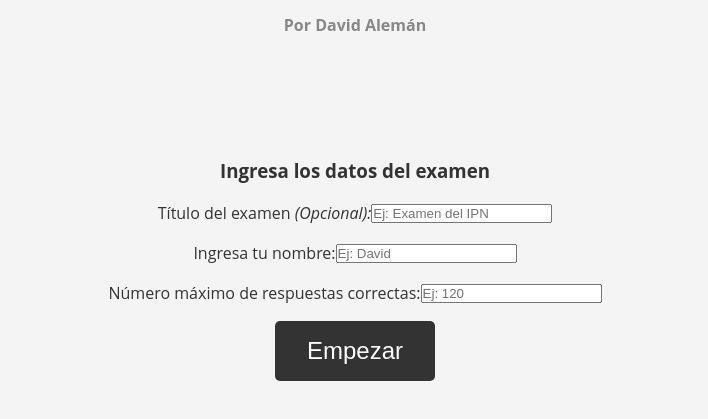
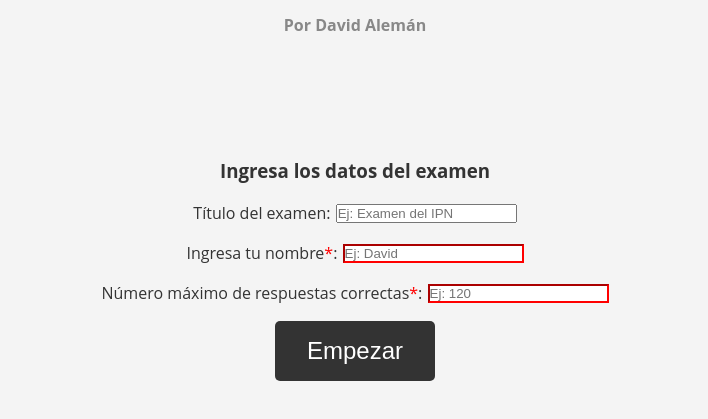
Before and after one commit to dvd-22/calificador, a plain HTML site: page index.html in a window 1280 px wide. Both pictures are taken after a click on the button "Empezar". Shown: the part 205-624 px from the top of the page, without its empty margins (285-993 px from the left). Drawn offline with Linux system fonts and the light colour scheme.

Commit message:
Added required to certain inputs

```diff
--- a/form.js
+++ b/form.js
@@ -21,6 +21,8 @@ MAX_BUENAS.addEventListener("change", function () {
 
 SUBMIT.addEventListener("click", function () {
 	if (nombreUsuario === "" || maxBuenas === 0) {
+		NOMBRE.style.borderColor = "red";
+		MAX_BUENAS.style.borderColor = "red";
 		alert("Rellena los campos requeridos");
 	} else {
 		localStorage.setItem("nombre", nombreUsuario);
--- a/index.html
+++ b/index.html
@@ -15,24 +15,26 @@
         <form id="datos" class="center">
             <h3>Ingresa los datos del examen</h3>
             <div id="titulo-parent" class="center">
-                <label for="titulo">Título del examen <i>(Opcional): </i></label>
+                <label for="titulo">Título del examen:&ThickSpace;</label>
                 <input name="titulo" id="titulo" type="text" placeholder="Ej: Examen del IPN">
             </div>
 
             <div id="nombre-parent" class="center">
-                <label for="nombre">Ingresa tu nombre: </label>
+                <label for="nombre">Ingresa tu nombre<span class="req">*</span>:&ThickSpace;</label>
                 <input name="nombre" id="nombre" type="text" placeholder="Ej: David" required>
             </div>
 
             <div id="max-buenas-parent" class="center">
-                <label for="max-buenas">Número máximo de respuestas correctas: </label>
+                <label for="max-buenas">Número máximo de respuestas correctas<span
+                        class="req">*</span>:&ThickSpace;</label>
                 <input name="max-buenas" id="max-buenas" type="number" min="0" placeholder="Ej: 120" required>
             </div>
 
             <button type="button" id="submit" class="boton">Empezar</button>
-        </form>
+    </div>
+    </form>
 
-        <script src="./form.js"></script>
+    <script src="./form.js"></script>
 </body>
 
 </html>
--- a/style.css
+++ b/style.css
@@ -45,6 +45,23 @@ h2 {
 #datos {
 	height: 50vh;
 	gap: 1rem;
+}
+
+.req {
+	color: red;
+}
+
+.req:hover::after {
+	position: absolute;
+	content: "Requerido";
+	font-size: 0.8rem;
+	border: solid black 1px;
+	border-top-left-radius: 15px;
+	border-bottom-left-radius: 15px;
+	color: rgb(255, 255, 255);
+	padding: 0 0.5rem 0 0.5rem;
+	margin: 0 0 3rem 0.5rem;
+	background-color: rgb(255, 0, 0);
 }
 
 .puntaje {
```
Also changed, not shown: calificador.html (+1 -1 lines).
